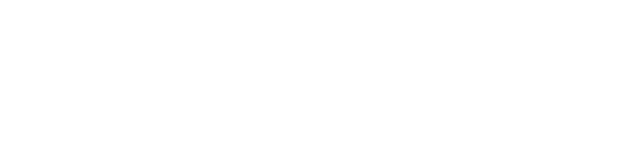
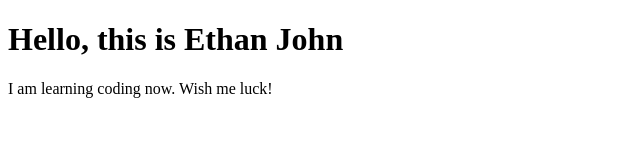
Before and after one commit to ethanjohn-dev/My-Project1, a plain HTML site: page index.html in a window 1280 px wide. Shown: the whole page, without its empty margins (0-640 px from the left). Drawn offline with Linux system fonts and the light colour scheme.

Commit message:
Add simple body content
It's never been to late to explore new skills.

```diff
--- a/index.html
+++ b/index.html
@@ -7,6 +7,7 @@
     <title>Document</title>
 </head>
 <body>
-
+    <h1>Hello, this is Ethan John</h1>
+    <p>I am learning coding now. Wish me luck!</p>
 </body>
 </html>
```
